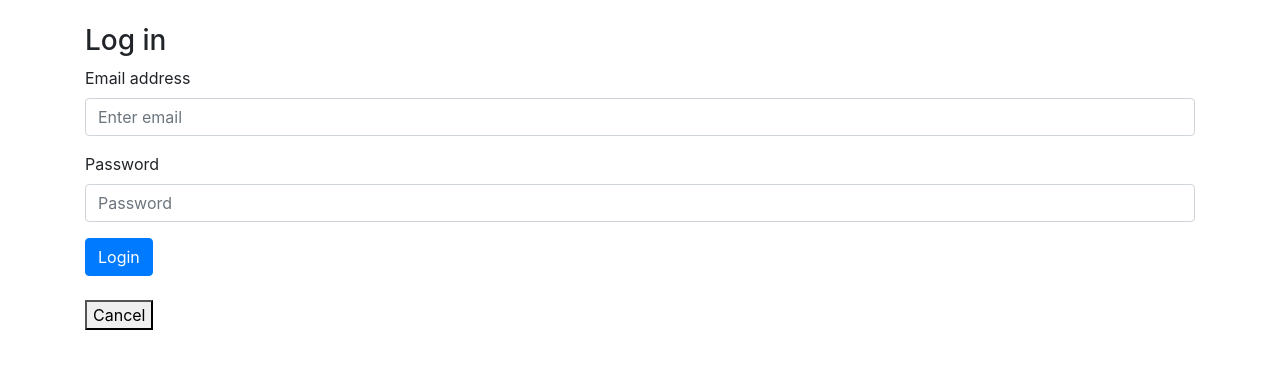
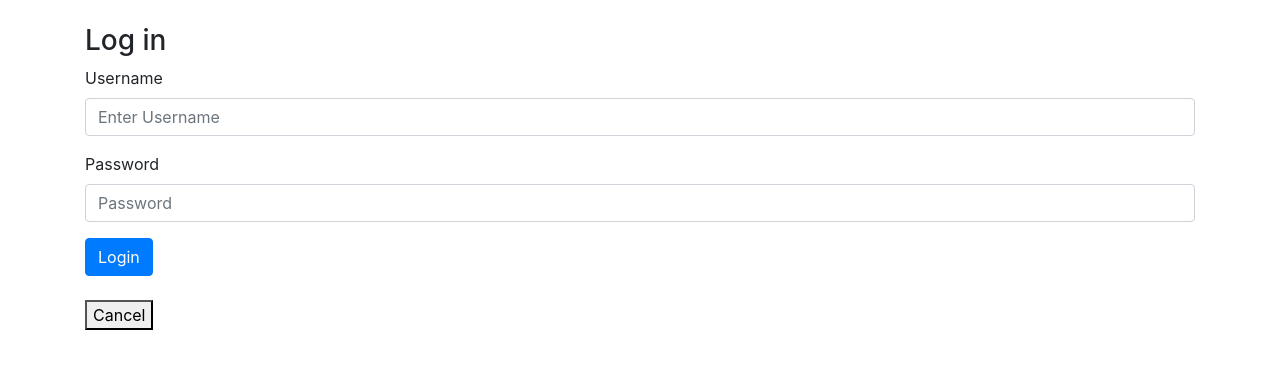
Before and after one commit to rheal3/IslandBikeRentals, a Flask app: page /login in a window 1280 px wide. Shown: the part 56-425 px from the top of the page. Run offline with Flask 2, Linux system fonts and the light colour scheme; some libraries are stand-ins or nearby versions.

Commit message:
changed login - username instead of email

```diff
--- a/src/templates/login.html
+++ b/src/templates/login.html
@@ -7,8 +7,8 @@
         <div>
             <form action="{{ url_for('auth.auth_login') }}" method="POST">
                 <div class="form-group">
-                    <label for="exampleInputEmail1">Email address</label>
-                    <input type="email" class="form-control" name="username" nameid="exampleInputEmail1" aria-describedby="emailHelp" placeholder="Enter email">
+                    <label for="exampleInputEmail1">Username</label>
+                    <input type="text" class="form-control" name="username" nameid="exampleInputEmail1" placeholder="Enter Username">
                 </div>
                  <div class="form-group">
                     <label for="exampleInputPassword1">Password</label>
--- a/src/templates/signup.html
+++ b/src/templates/signup.html
@@ -7,8 +7,8 @@
         <div>
             <form action="{{ url_for('auth.auth_register') }}" method="POST">
                 <div class="form-group">
-                    <label for="exampleInputEmail1">Email address</label>
-                    <input type="email" class="form-control" name="username" nameid="exampleInputEmail1" aria-describedby="emailHelp" placeholder="Enter email">
+                    <label for="exampleInputEmail1">Username</label>
+                    <input type="text" class="form-control" name="username" nameid="exampleInputEmail1" placeholder="Enter Username">
                 </div>
                  <div class="form-group">
                     <label for="exampleInputPassword1">Password</label>
```
Also changed, not shown: src/commands.py (+9 -1 lines).
